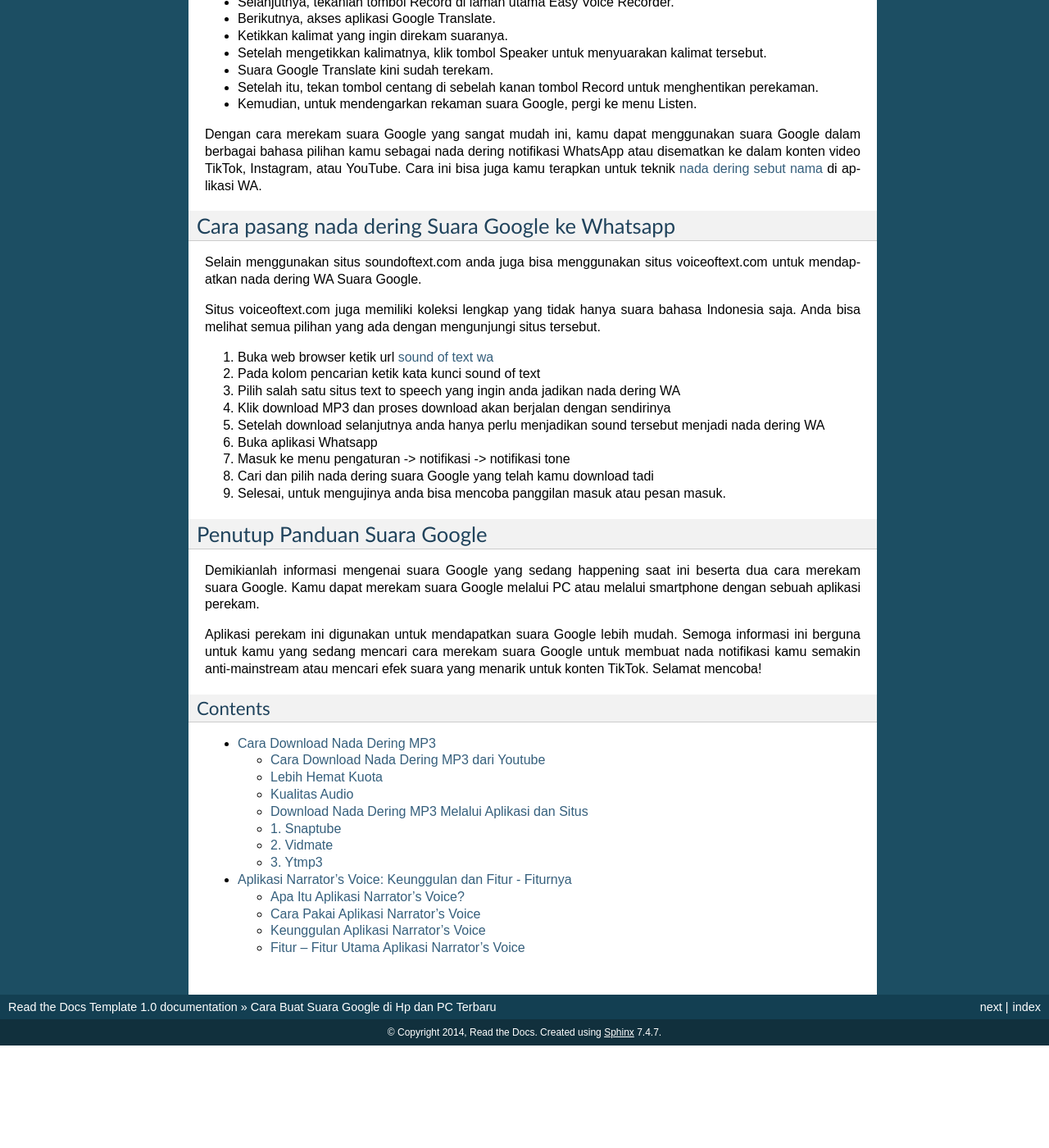
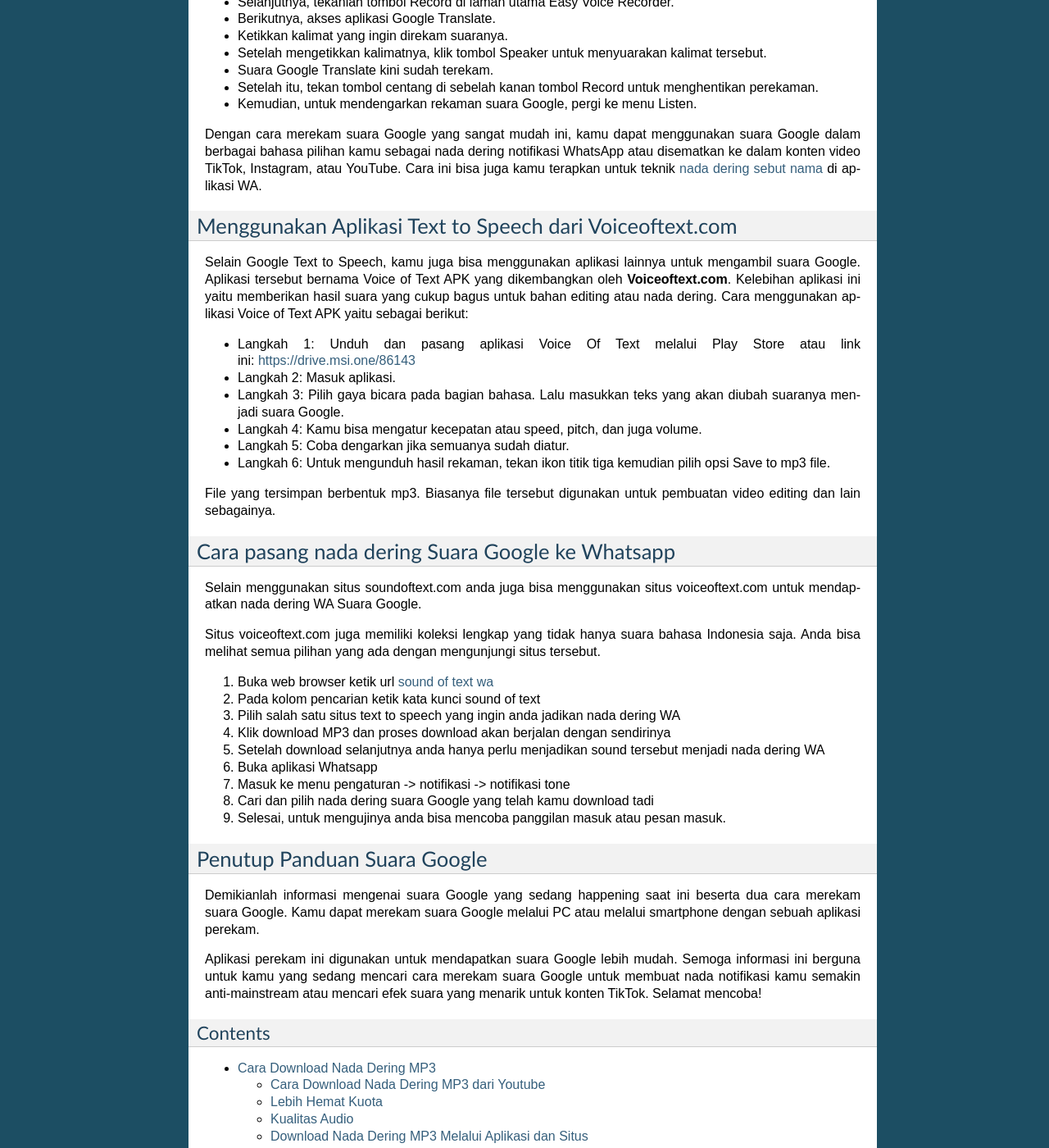
Before and after one commit to zaidmg/taichi, a Sphinx documentation site: the page built from docs/index.rst, in a window 1280 px wide and 1400 px high, scrolled down 1737 px. Shown: the whole window at 82% size. Built offline with Sphinx 7.4.7, drawn with Linux system fonts in a browser that asks for light colours; pages that are not in the unit, such as notebooks, are missing from menus; before the commit the page ends 3012 px from its top, so only the background shows below that; some of the changed text lies outside the part shown.

Commit message:
Update index.rst

```diff
--- a/docs/index.rst
+++ b/docs/index.rst
@@ -34,7 +34,7 @@
 •	Jika suara Google sudah kamu dapat langsung mengunduh suara tersebut dengan mengklik tombol Download berwarna biru.
 •	Apabila kamu belum puas dengan suara yang dihasilkan, kamu bisa mengulangi langkah-langkah di atas untuk melakukan cara merekam suara Google.
 
-Artikel terkait: https://whitepaper.co.id/cara-buat-rekam-dan-simpan-suara-google/
+Artikel terkait: https://www.teknotuf.com/cara-membuat-suara-google/
 
 Cara Merekam Suara Google Melalui PC
 -----------------------------
@@ -69,7 +69,21 @@
 •	Setelah itu, tekan tombol centang di sebelah kanan tombol Record untuk menghentikan perekaman.
 •	Kemudian, untuk mendengarkan rekaman suara Google, pergi ke menu Listen.
 
-Dengan cara merekam suara Google yang sangat mudah ini, kamu dapat menggunakan suara Google dalam berbagai bahasa pilihan kamu sebagai nada dering notifikasi WhatsApp atau disematkan ke dalam konten video TikTok, Instagram, atau YouTube. Cara ini bisa juga kamu terapkan untuk teknik `nada dering sebut nama <https://news.google.com/articles/CAIiELqKPqSI0e-WSneX8486pSwqGQgEKhAIACoHCAowksmmCzD6074DMMqTkAc?uo=CAUiN2h0dHBzOi8va2FyaW5vdi5jby5pZC9jYXJhLWJ1YXQtbmFkYS1kZXJpbmctc2VidXQtbmFtYS_SAQA&hl=en-ID&gl=ID&ceid=ID%3Aen>`_ di aplikasi WA.
+Dengan cara merekam suara Google yang sangat mudah ini, kamu dapat menggunakan suara Google dalam berbagai bahasa pilihan kamu sebagai nada dering notifikasi WhatsApp atau disematkan ke dalam konten video TikTok, Instagram, atau YouTube. Cara ini bisa juga kamu terapkan untuk teknik `nada dering sebut nama <https://www.teknotuf.com/nada-dering-sound-of-text-sebut-nama/>`_ di aplikasi WA.
+
+Menggunakan Aplikasi Text to Speech dari Voiceoftext.com
+-----------------------------
+
+Selain Google Text to Speech, kamu juga bisa menggunakan aplikasi lainnya untuk mengambil suara Google. Aplikasi tersebut bernama Voice of Text APK yang dikembangkan oleh **Voiceoftext.com**. Kelebihan aplikasi ini yaitu memberikan hasil suara yang cukup bagus untuk bahan editing atau nada dering. Cara menggunakan aplikasi Voice of Text APK yaitu sebagai berikut:
+
+- Langkah 1: Unduh dan pasang aplikasi Voice Of Text melalui Play Store atau link ini: https://drive.msi.one/86143
+- Langkah 2: Masuk aplikasi.
+- Langkah 3: Pilih gaya bicara pada bagian bahasa. Lalu masukkan teks yang akan diubah suaranya menjadi suara Google.
+- Langkah 4: Kamu bisa mengatur kecepatan atau speed, pitch, dan juga volume.
+- Langkah 5: Coba dengarkan jika semuanya sudah diatur.
+- Langkah 6: Untuk mengunduh hasil rekaman, tekan ikon titik tiga kemudian pilih opsi Save to mp3 file.
+
+File yang tersimpan berbentuk mp3. Biasanya file tersebut digunakan untuk pembuatan video editing dan lain sebagainya.
 
 Cara pasang nada dering Suara Google ke Whatsapp
 ---------------------
```
Also changed, not shown: other parts of docs/index.rst (+1 -0 lines).
